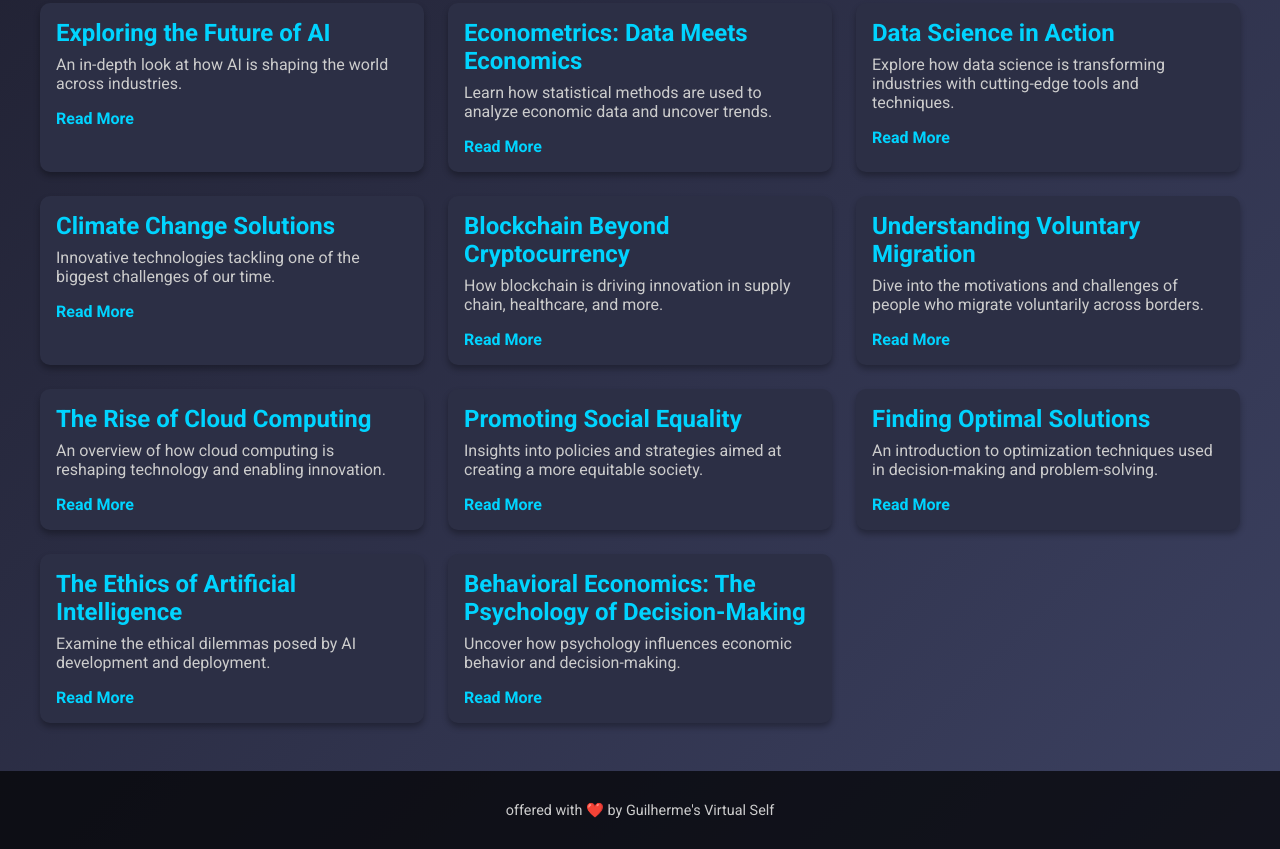
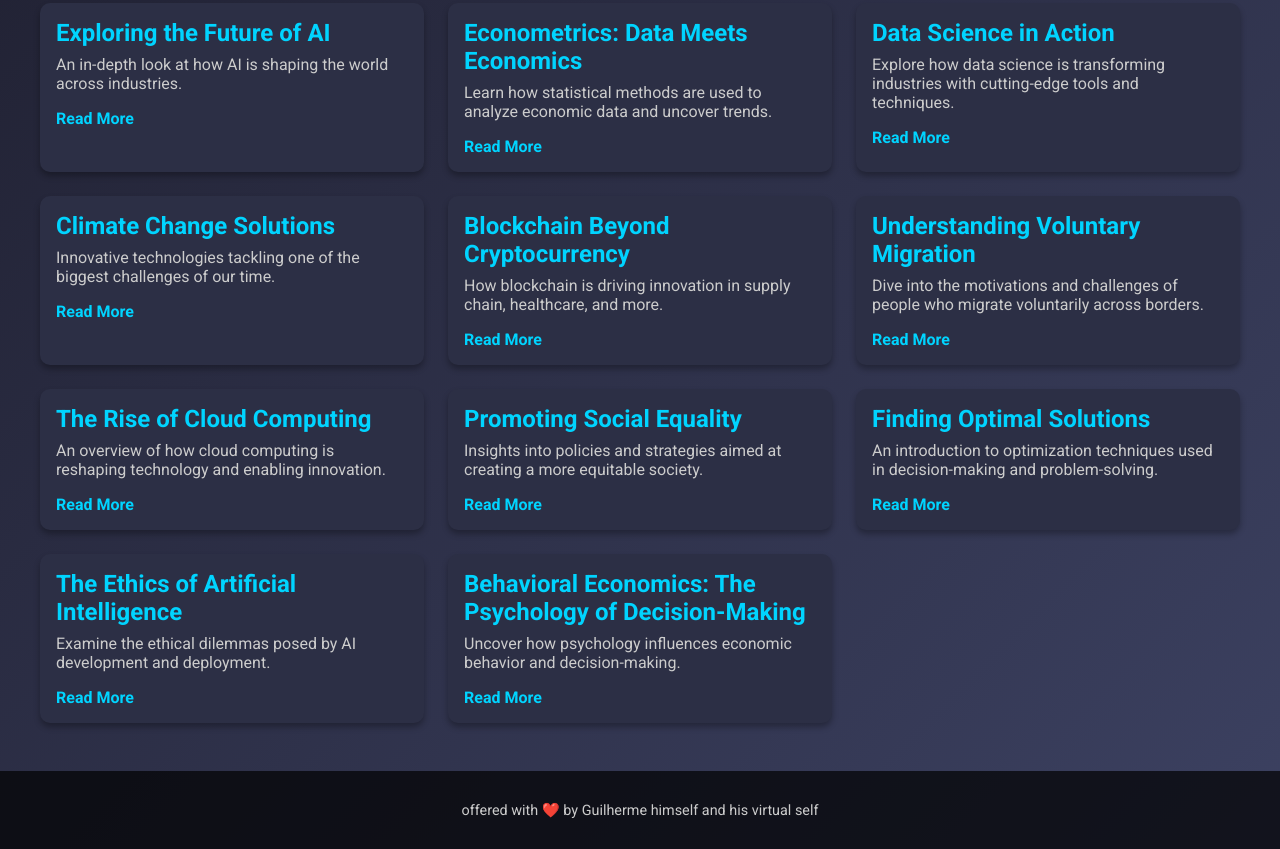
Before and after one commit to personalVM/simple_web80, a plain HTML site: page index.html in a window 1280 px wide. Shown: the part 511-1360 px from the top of the page. Drawn offline with Linux system fonts and the light colour scheme.

Commit message:
Update index.html

```diff
--- a/index.html
+++ b/index.html
@@ -219,7 +219,7 @@
   </div>
 
   <footer>
-    <p>offered with ❤️ by Guilherme's Virtual Self</p>
+    <p>offered with ❤️ by Guilherme himself and his virtual self</p>
   </footer>
 </body>
 </html>
```
